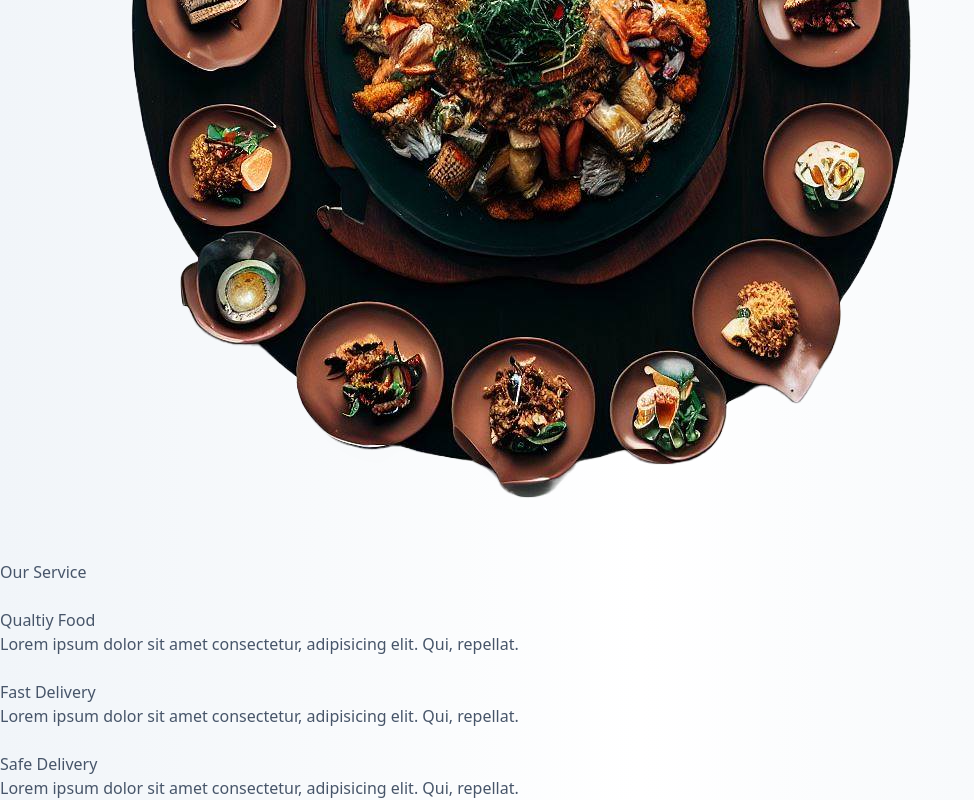
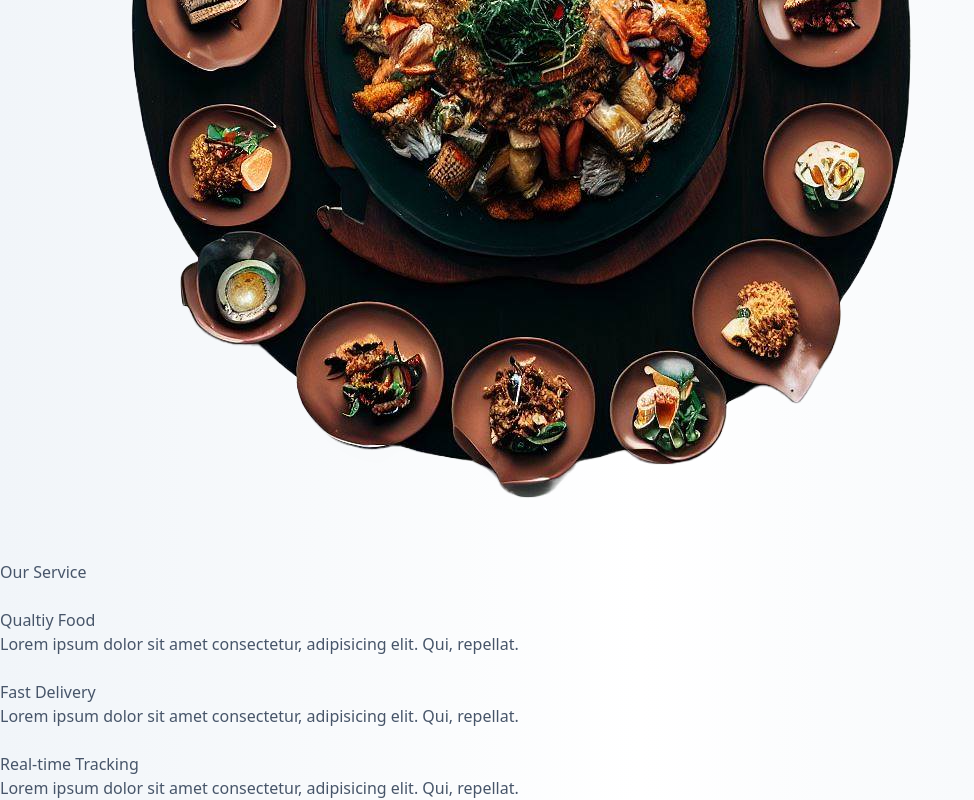
Before and after one commit to dhe19/taka, a React (Vite) app: page / in a window 1280 px wide. Shown: the part 2252-3052 px from the top of the page, without its empty margins (0-974 px from the left). Built offline with nearby package versions, Linux system fonts and the light colour scheme; some icons are missing.

Commit message:
update component

```diff
--- a/src/components/OurService.tsx
+++ b/src/components/OurService.tsx
@@ -26,7 +26,7 @@ const OurService = () => {
           icon={
             <NavigateCircle className="h-16 w-16 text-red-500 group-hover:text-orange-500 " />
           }
-          title="Safe Delivery"
+          title="Real-time Tracking"
         />
       </div>
     </div>
```
